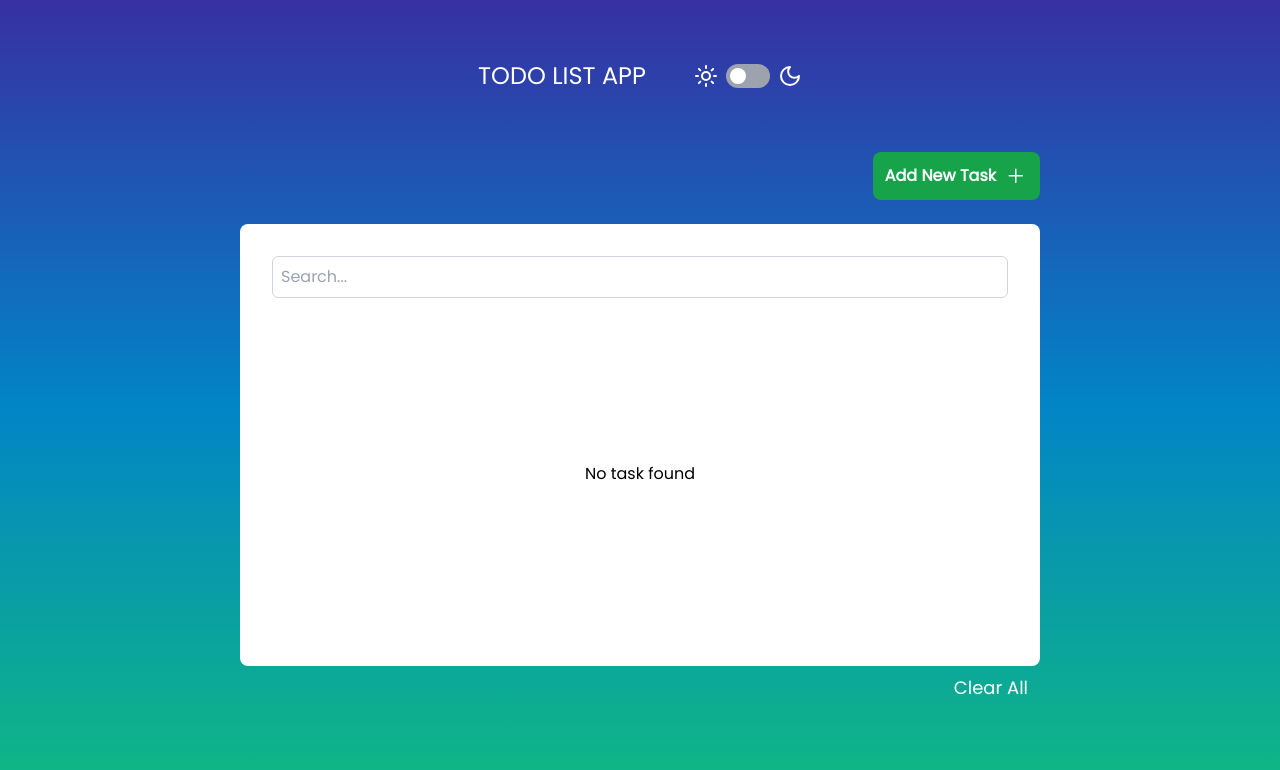
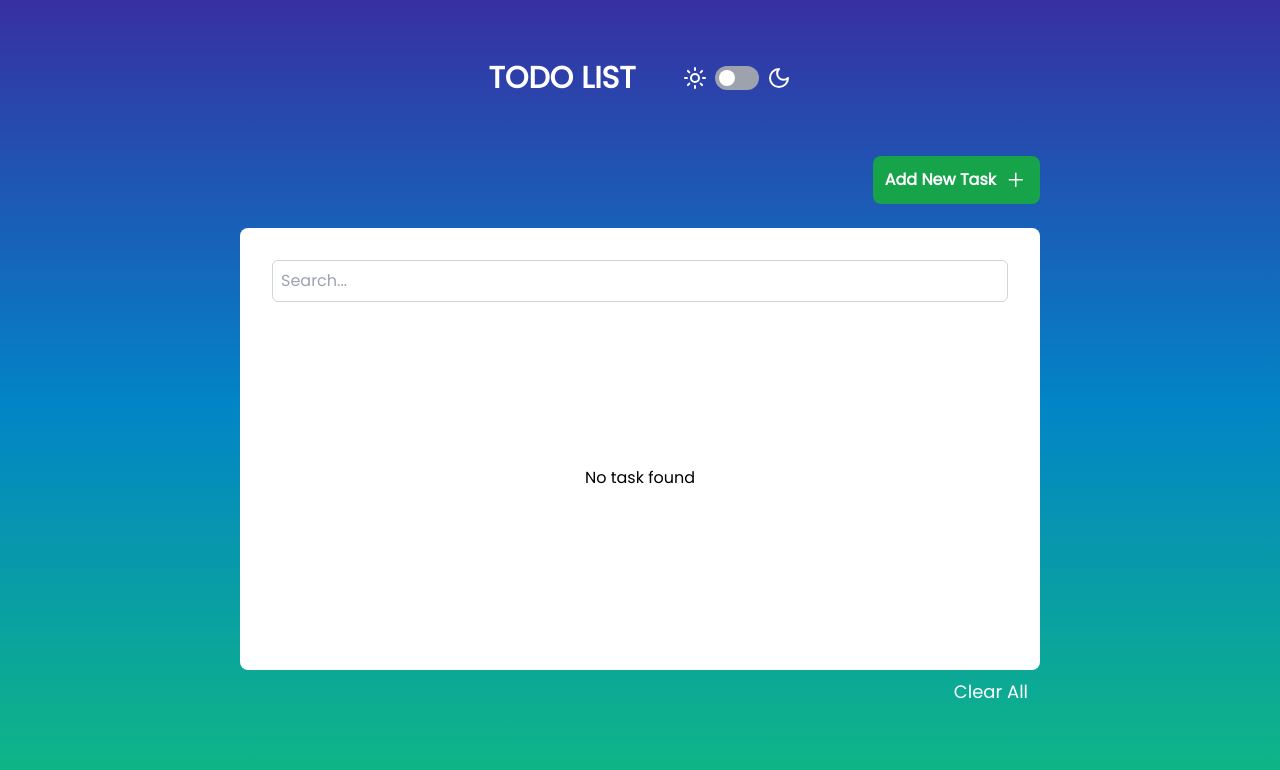
Before and after one commit to Graceyeo95/todo-list-app, a React (Vite) app: page / in a window 1280 px wide. Shown: the top 770 px of the page. Built offline with nearby package versions, Linux system fonts and the light colour scheme; the HTML template or start-up script is replaced by a standard one.

Commit message:
Change title and button text

```diff
--- a/src/components/AddTaskModal.jsx
+++ b/src/components/AddTaskModal.jsx
@@ -44,7 +44,7 @@
               onChange={(e) => setNewTodo(e.target.value)}
             />
             <Button className='bg-black' type='submit'>
-              Add Todo
+              Add Task
             </Button>
           </div>
         </form>
--- a/src/components/Navbar.jsx
+++ b/src/components/Navbar.jsx
@@ -8,7 +8,7 @@
 
   return (
     <div className='p-[20px] text-white flex justify-center items-center gap-x-6 lg:gap-x-12 w-full ml-auto'>
-      <h1 className='text-lg lg:text-2xl'>TODO LIST APP</h1>
+      <h1 className='text-lg lg:text-3xl font-bold'>TODO LIST</h1>
 
       <div className='flex gap-x-2 items-center'>
         <LuSun className='size-5 lg:size-6' />
```
